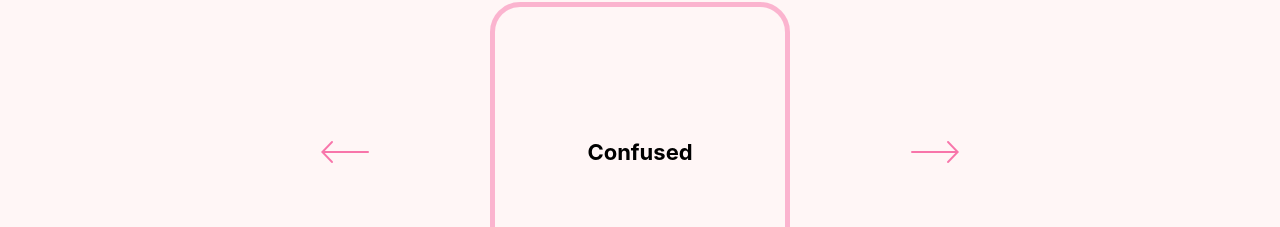
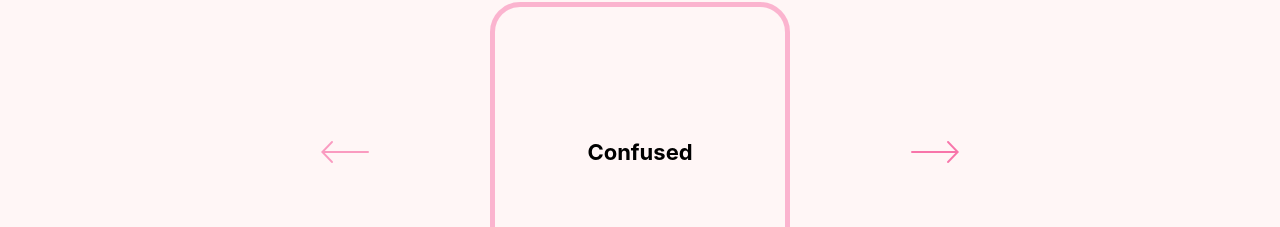
Before and after one commit to MariaMantusova/LangLearn_frontend, a React (Create React App) app: page /learn in a window 1280 px wide. In both pictures the pointer is over the element 345 px from the left and 424 px from the top of the page. Shown: the part 273-500 px from the top of the page. Built offline with nearby package versions, Linux system fonts and the light colour scheme.

Commit message:
feat: add all hovers

```diff
--- a/src/components/LearningPage/LearningPage.scss
+++ b/src/components/LearningPage/LearningPage.scss
@@ -41,10 +41,15 @@
   width: 50px;
   cursor: pointer;
   background-repeat: no-repeat;
+  transition: $opacityTransition;
 
   @media screen and (max-width: 550px) {
     position: absolute;
   }
+}
+
+.learning-page__vector:hover {
+  opacity: $opacityHover;
 }
 
 .vector_left {
--- a/src/components/WordsPage/WordsPage.scss
+++ b/src/components/WordsPage/WordsPage.scss
@@ -43,6 +43,12 @@
   font-weight: 700;
   color: $mainWhiteColor;
   border-radius: 30px;
+  transition: $opacityTransition;
+  cursor: pointer;
+}
+
+.words-page__button:hover {
+  opacity: $opacityHover;
 }
 
 .words-page__link {
@@ -50,4 +56,9 @@
   text-decoration: none;
   color: $mainPinkColor;
   font-size: 16px;
+  transition: $opacityTransition;
 }
+
+.words-page__link:hover {
+  opacity: $opacityHover;
+}
```
